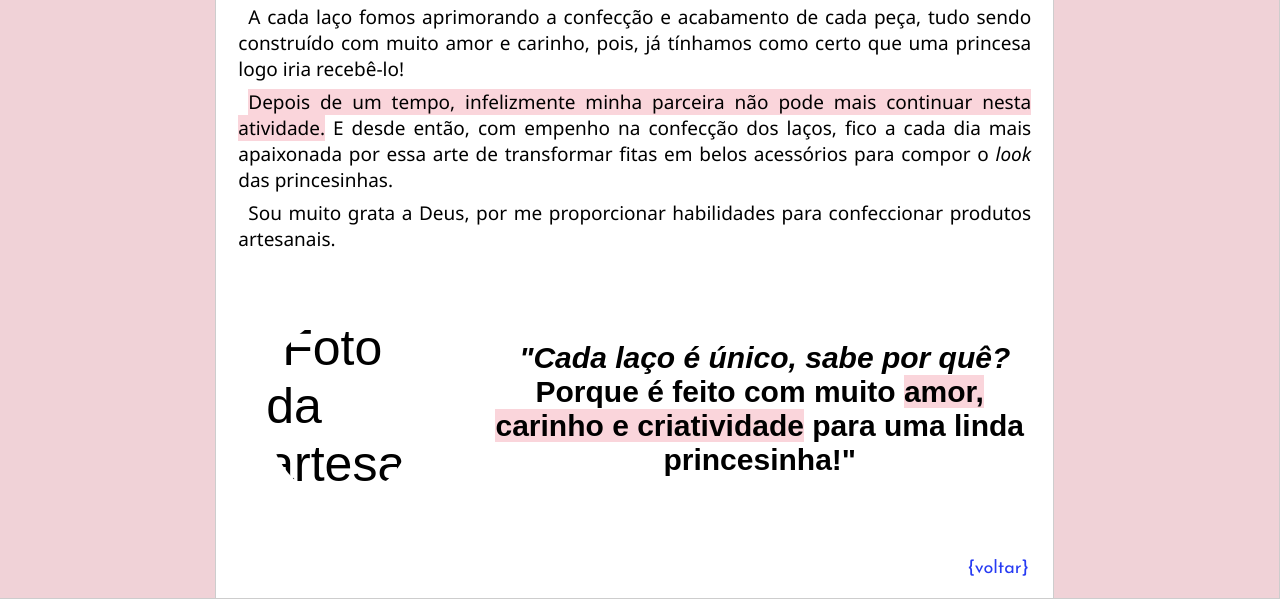
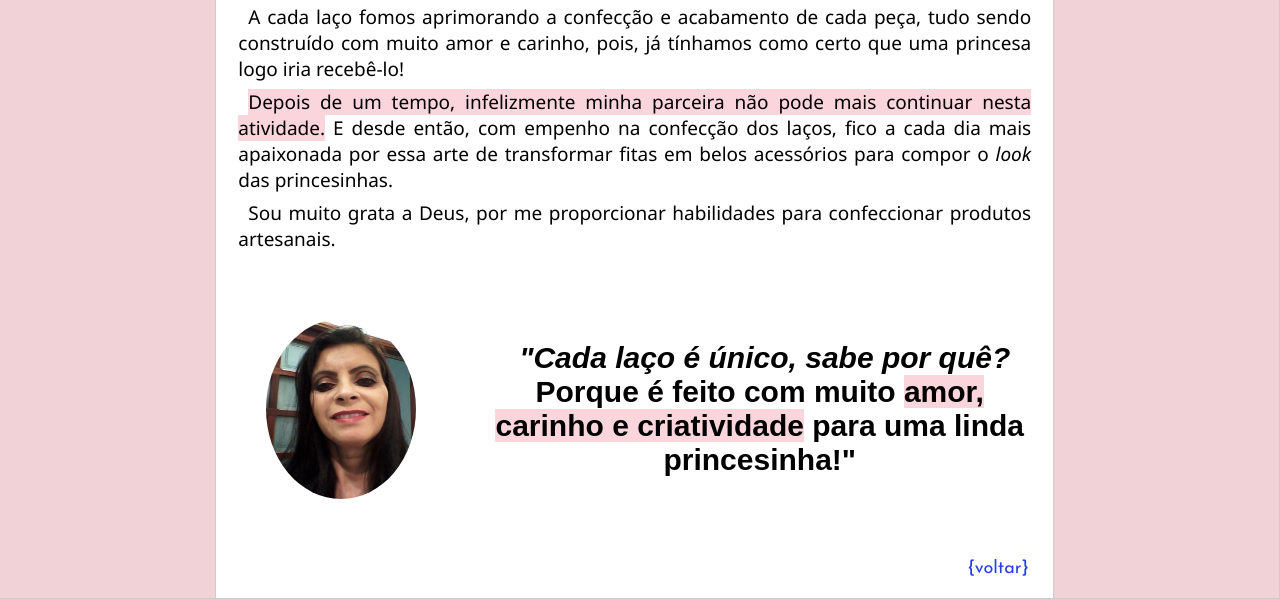
Before and after one commit to Brayan-sant/HTML---Ampliando-o-Conhecimento, a plain HTML site: page about.html in a window 1280 px wide. Shown: the part 883-1482 px from the top of the page. Drawn offline with Linux system fonts and the light colour scheme; the site is published under a folder, as on GitHub Pages, so addresses that start at the root find nothing; a web font is replaced by a local one.

Commit message:
atualizacao foto

```diff
--- a/about.html
+++ b/about.html
@@ -61,7 +61,7 @@
                     </p>
                     <div class="frase-final">
                         <figure>
-                            <img src="/imgs/artesan-elaine.png" alt="Foto da artesa Elaine. Pessoa cor de pele branca, cabelos e olhos castanhos escuros" title="foto Artesan Elaine" class="artesan"/>
+                            <img src="./imgs/artesan-elaine.png" alt="Foto da artesa Elaine. Pessoa cor de pele branca, cabelos e olhos castanhos escuros" title="foto Artesan Elaine" class="artesan"/>
                         </figure>
                         <p class="chamada">
                             <strong><i>"Cada laço é único, sabe por quê?</i> Porque é feito com muito <mark>amor, carinho e criatividade</mark> para uma linda princesinha!"</strong>
```
